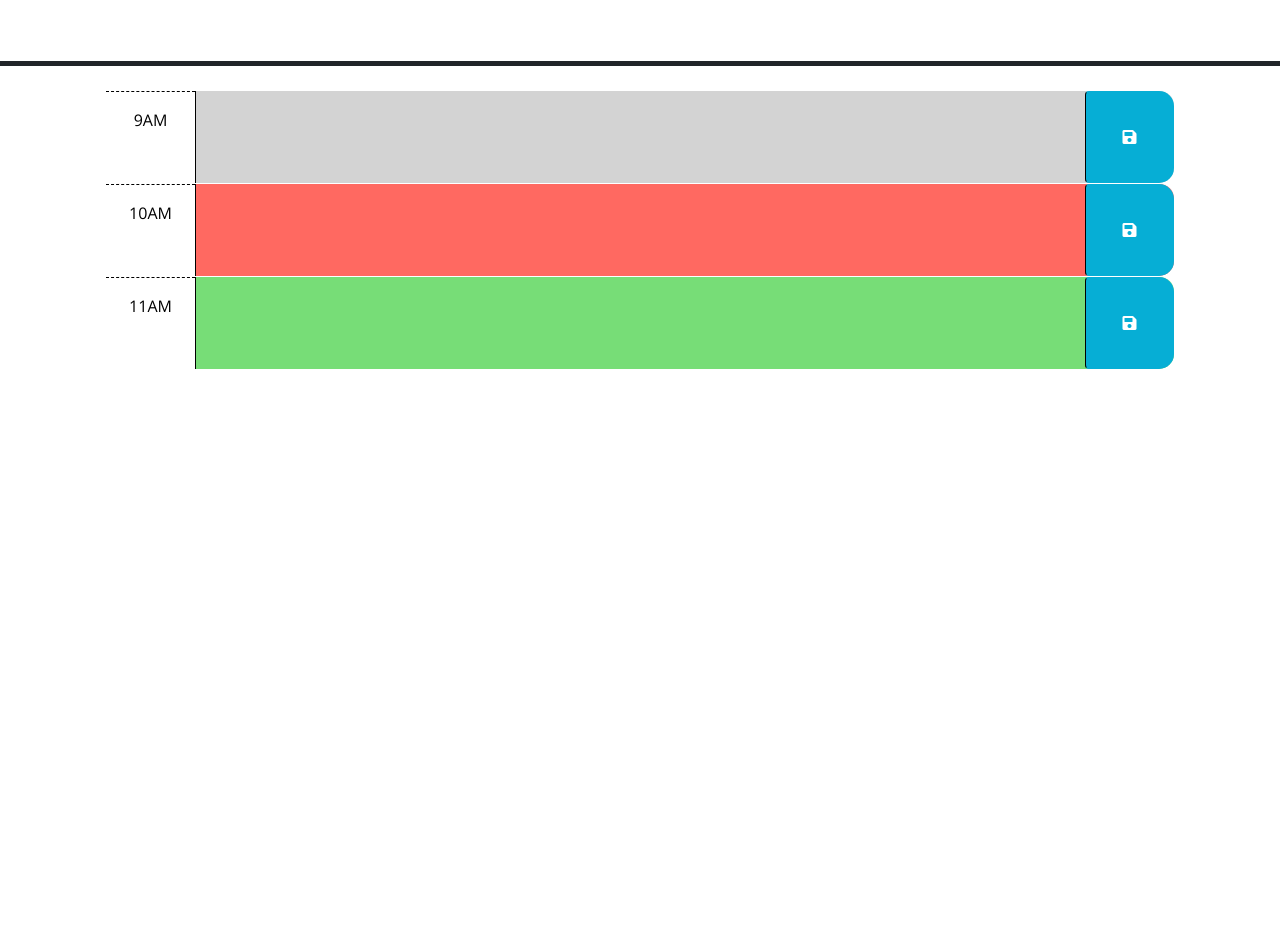
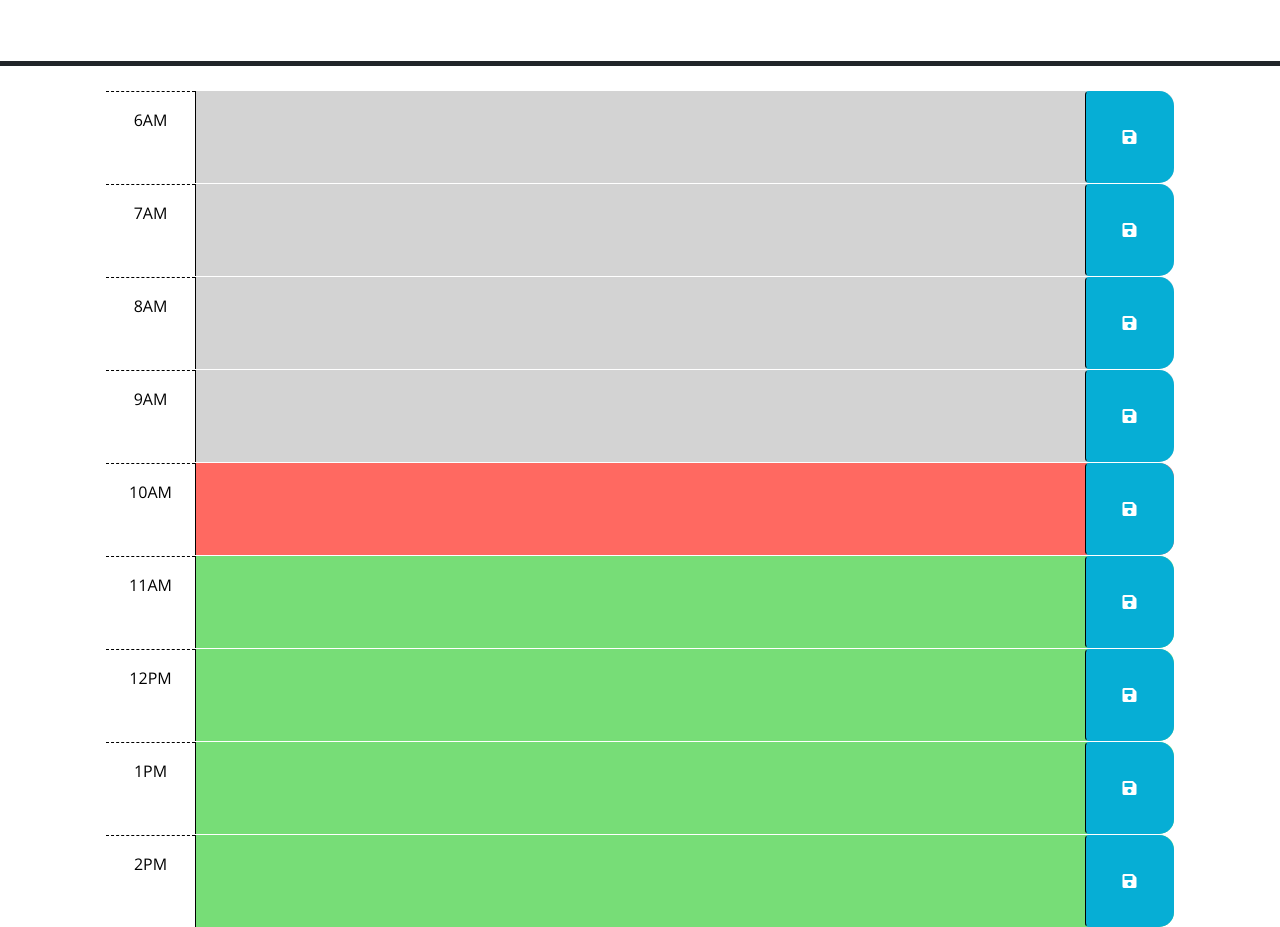
Before and after one commit to jcandrew1219/squid-modulo-05, a plain HTML site: page index.html in a window 1280 px wide. Shown: the part 166-1093 px from the top of the page. Before the commit the page ends 800 px from the top, so only its background shows below. Drawn offline with nearby package versions, Linux system fonts and the light colour scheme; files that its build step writes are made by us from their sources.

Commit message:
added complete workday schedule

```diff
--- a/index.html
+++ b/index.html
@@ -18,7 +18,7 @@
       href="https://fonts.googleapis.com/css?family=Open+Sans&display=swap"
       rel="stylesheet"
     />
-    <link rel="stylesheet" href="style.css" />
+    <link rel="stylesheet" href="./assets/css/style.css" />
     <title>Work Day Scheduler</title>
   </head>
 
@@ -29,21 +29,36 @@
       <p id="currentDay" class="lead"></p>
     </header>
     <div class="container-lg px-5">
-      <!-- Use class for "past", "present", and "future" to apply styles to the
-        time-block divs accordingly. The javascript will need to do this by
-        adding/removing these classes on each div by comparing the hour in the
-        id to the current hour. The html provided below is meant to be an example
-        demonstrating how the css provided can be leveraged to create the
-        desired layout and colors. The html below should be removed or updated
-        in the finished product. Remember to delete this comment once the
-        code is implemented.
-        -->
+
+      <div id="hour-6" class="row time-block past">
+        <div class="col-2 col-md-1 hour text-center py-3">6AM</div>
+        <textarea class="col-8 col-md-10 description" rows="3"> </textarea>
+        <button id="save-btn" class="btn saveBtn col-2 col-md-1" aria-label="save">
+          <i class="fas fa-save" aria-hidden="true"></i>
+        </button>
+      </div>
+
+      <div id="hour-7" class="row time-block past">
+        <div class="col-2 col-md-1 hour text-center py-3">7AM</div>
+        <textarea class="col-8 col-md-10 description" rows="3"> </textarea>
+        <button id="save-btn" class="btn saveBtn col-2 col-md-1" aria-label="save">
+          <i class="fas fa-save" aria-hidden="true"></i>
+        </button>
+      </div>
+
+      <div id="hour-8" class="row time-block past">
+        <div class="col-2 col-md-1 hour text-center py-3">8AM</div>
+        <textarea class="col-8 col-md-10 description" rows="3"> </textarea>
+        <button id="save-btn" class="btn saveBtn col-2 col-md-1" aria-label="save">
+          <i class="fas fa-save" aria-hidden="true"></i>
+        </button>
+      </div>
 
       <!-- Example of a past time block. The "past" class adds a gray background color. -->
       <div id="hour-9" class="row time-block past">
         <div class="col-2 col-md-1 hour text-center py-3">9AM</div>
         <textarea class="col-8 col-md-10 description" rows="3"> </textarea>
-        <button class="btn saveBtn col-2 col-md-1" aria-label="save">
+        <button id="save-btn" class="btn saveBtn col-2 col-md-1" aria-label="save">
           <i class="fas fa-save" aria-hidden="true"></i>
         </button>
       </div>
@@ -52,7 +67,7 @@
       <div id="hour-10" class="row time-block present">
         <div class="col-2 col-md-1 hour text-center py-3">10AM</div>
         <textarea class="col-8 col-md-10 description" rows="3"> </textarea>
-        <button class="btn saveBtn col-2 col-md-1" aria-label="save">
+        <button id="save-btn" class="btn saveBtn col-2 col-md-1" aria-label="save">
           <i class="fas fa-save" aria-hidden="true"></i>
         </button>
       </div>
@@ -61,10 +76,35 @@
       <div id="hour-11" class="row time-block future">
         <div class="col-2 col-md-1 hour text-center py-3">11AM</div>
         <textarea class="col-8 col-md-10 description" rows="3"> </textarea>
-        <button class="btn saveBtn col-2 col-md-1" aria-label="save">
+        <button id="save-btn" class="btn saveBtn col-2 col-md-1" aria-label="save">
           <i class="fas fa-save" aria-hidden="true"></i>
         </button>
       </div>
+
+      <div id="hour-12" class="row time-block future">
+        <div class="col-2 col-md-1 hour text-center py-3">12PM</div>
+        <textarea class="col-8 col-md-10 description" rows="3"> </textarea>
+        <button id="save-btn" class="btn saveBtn col-2 col-md-1" aria-label="save">
+          <i class="fas fa-save" aria-hidden="true"></i>
+        </button>
+      </div>
+
+      <div id="hour-13" class="row time-block future">
+        <div class="col-2 col-md-1 hour text-center py-3">1PM</div>
+        <textarea class="col-8 col-md-10 description" rows="3"> </textarea>
+        <button id="save-btn" class="btn saveBtn col-2 col-md-1" aria-label="save">
+          <i class="fas fa-save" aria-hidden="true"></i>
+        </button>
+      </div>
+
+      <div id="hour-14" class="row time-block future">
+        <div class="col-2 col-md-1 hour text-center py-3">2PM</div>
+        <textarea class="col-8 col-md-10 description" rows="3"> </textarea>
+        <button id="save-btn" class="btn saveBtn col-2 col-md-1" aria-label="save">
+          <i class="fas fa-save" aria-hidden="true"></i>
+        </button>
+      </div>
+
 
     <script src="https://code.jquery.com/jquery-3.4.1.min.js"></script>
     <script
@@ -73,6 +113,6 @@
       crossorigin="anonymous"
     ></script>
 
-    <script src="script.js"></script>
+    <script src="./assets/js/script.js"></script>
   </body>
 </html>
```
